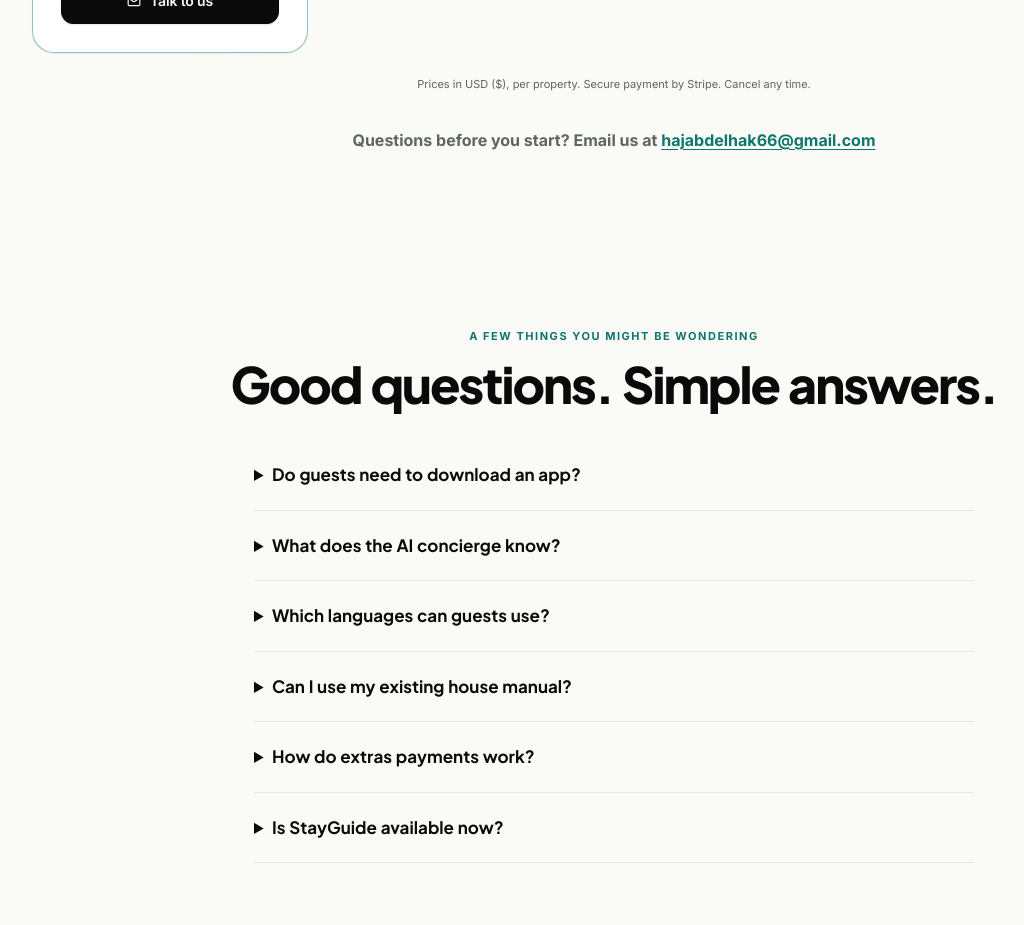
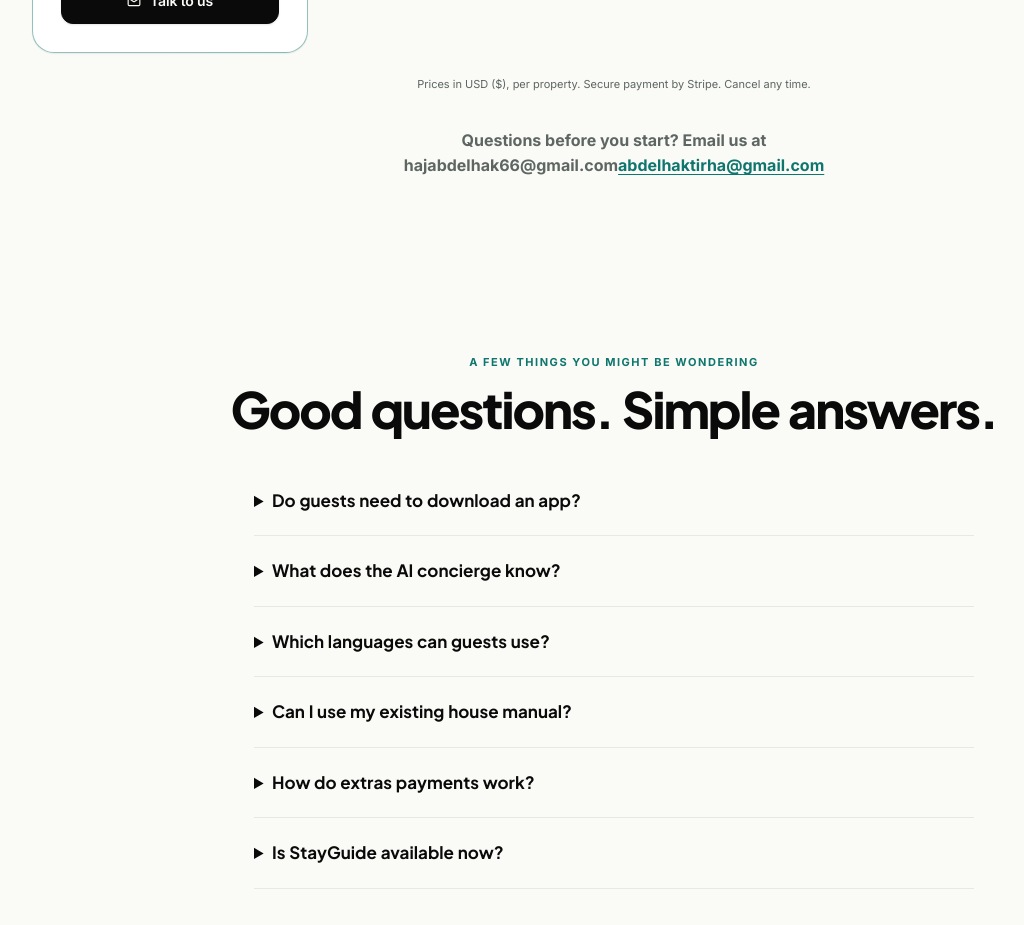
Before and after one commit to Tigha66/Airbnbstayguide, a Next.js app in the folder apps/web/: page / in a window 1280 px wide. Shown: the part 4860-5785 px from the top of the page, without its empty margins (26-1050 px from the left). Built offline with nearby package versions, Linux system fonts and the light colour scheme; no server answers.

Commit message:
Correct StayGuide support contact to primary outreach Gmail

```diff
--- a/apps/web/components/marketing.tsx
+++ b/apps/web/components/marketing.tsx
@@ -116,7 +116,7 @@ export function MarketingFooter({ locale = "en" }: { locale?: SiteLocale }) {
         <Link href="/blog">{t.journal}</Link>
         <Link href="/legal/privacy">{t.privacy}</Link>
         <Link href="/legal/terms">{t.terms}</Link>
-        <a href="mailto:hajabdelhak66@gmail.com">{t.contact}</a>
+        <a href="mailto:abdelhaktirha@gmail.com">{t.contact}</a>
       </nav>
     </footer>
   );
@@ -219,8 +219,8 @@ export function Pricing({ locale = "en" }: { locale?: SiteLocale }) {
         {fillSite(t.note, { code: CURRENCY.toUpperCase(), symbol: CURRENCY_SYMBOL })}
       </p>
       <p className="pricing-contact">
-        {t.questions.split("hajabdelhak66@gmail.com")[0]}
-        <a href="mailto:hajabdelhak66@gmail.com">hajabdelhak66@gmail.com</a>
+        {t.questions.split("abdelhaktirha@gmail.com")[0]}
+        <a href="mailto:abdelhaktirha@gmail.com">abdelhaktirha@gmail.com</a>
       </p>
     </>
   );
```
